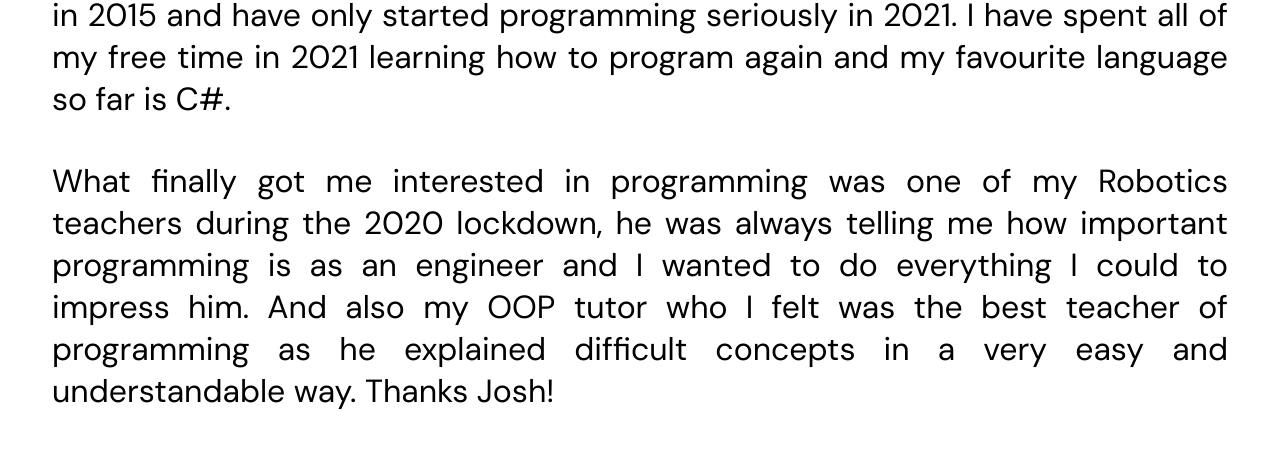
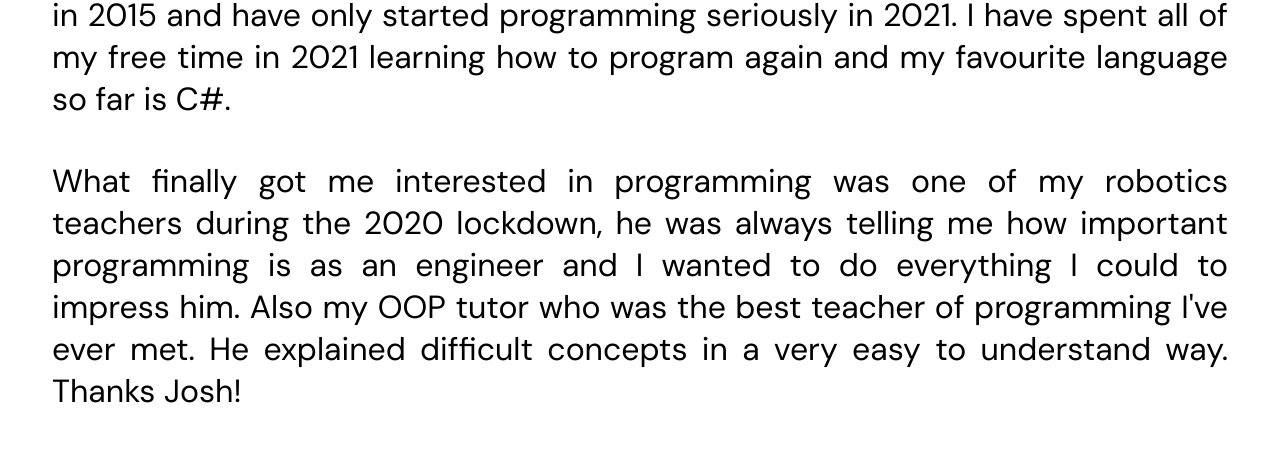
Before and after one commit to R-Dorito/R-Dorito.github.io, a plain HTML site: page index.html in a window 1280 px wide. Shown: the part 1188-1638 px from the top of the page. Drawn offline with Linux system fonts and the light colour scheme; grey boxes are pictures that could not be loaded.

Commit message:
Update index.html

```diff
--- a/index.html
+++ b/index.html
@@ -27,7 +27,7 @@
 
         <a href="https://www.linkedin.com/in/rita-uy/" target="_blank">
             <div id="ball1" class="text-seperator" style="background-color: deepskyblue;"></div>
-            <div id="ball2" class="text-seperator" style="background-color: 	mediumslateblue;"></div>
+            <div id="ball2" class="text-seperator" style="background-color: mediumslateblue;"></div>
         </a>
 
         <section id="welcome-section" class="section">
@@ -58,9 +58,9 @@
                     I have spent all of my free time in 2021 learning how to program again and my favourite language so far is C#.
                 </p>
                 <p class="about-detail">
-                    What finally got me interested in programming was one of my Robotics teachers during the 2020 lockdown, he was always telling me how important programming is
+                    What finally got me interested in programming was one of my robotics teachers during the 2020 lockdown, he was always telling me how important programming is
                     as an engineer and I wanted to do everything I could to impress him.
-                    And also my OOP tutor who I felt was the best teacher of programming as he explained difficult concepts in a very easy and understandable way. Thanks Josh!
+                    Also my OOP tutor who was the best teacher of programming I've ever met. He explained difficult concepts in a very easy to understand way. Thanks Josh!
                 </p>
             </div>
         </section>
```
